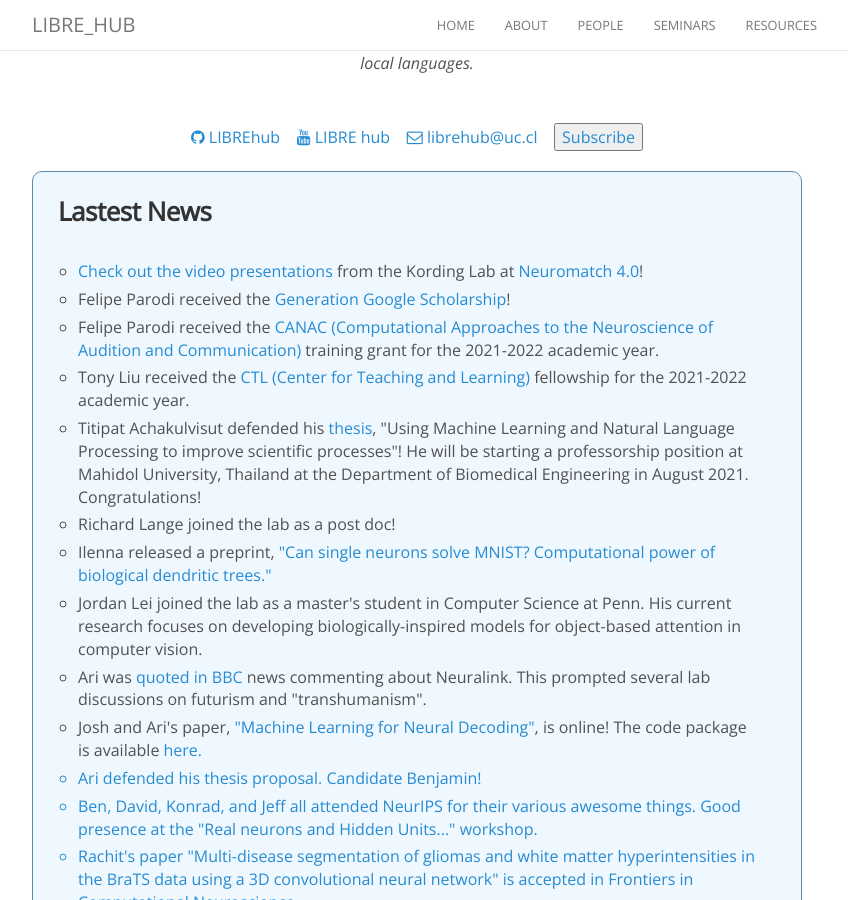
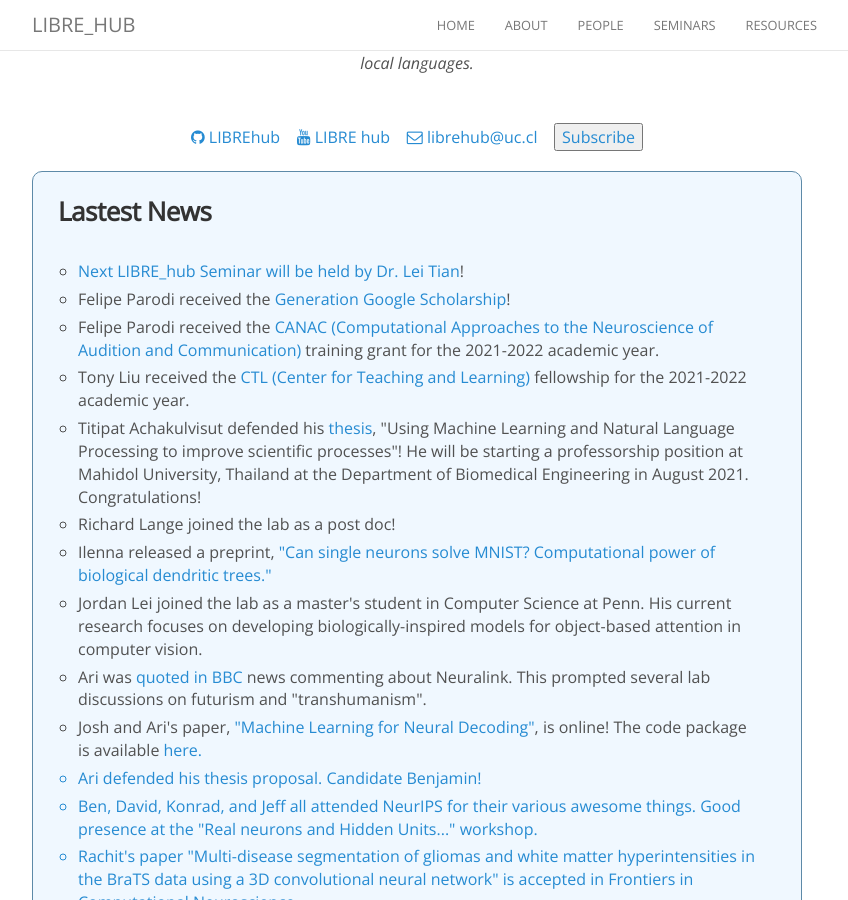
Before and after one commit to LIBREhub/LIBREhub.github.io, a Jekyll site: the page built from index.html, in a window 1280 px wide and 900 px high, scrolled down 648 px. Shown: the whole window, without its empty margins (223-1071 px from the left). Built offline with Jekyll 4.4.1, drawn with Linux system fonts in a browser that asks for light colours; nearby versions of some CDN libraries; comment, search, counter and statistics services are not loaded.

Commit message:
Update news.yml

```diff
--- a/_data/news.yml
+++ b/_data/news.yml
@@ -1,5 +1,5 @@
-- date: 2021-12-01
-  details: Check out the <a href="https://www.youtube.com/playlist?list=PL5aY5nv7NQKKxEyJA7qq1NPcqoAEhz8ys">video presentations</a> from the Kording Lab at <a href="https://conference.neuromatch.io/">Neuromatch 4.0</a>!
+- date: 2021-08-11
+  details: Next LIBRE_hub Seminar will be held by <a href="https://sites.bu.edu/tianlab/people/lei-tian/">Dr. Lei Tian</a>!
 
 
 - date: 2021-06-18
```
